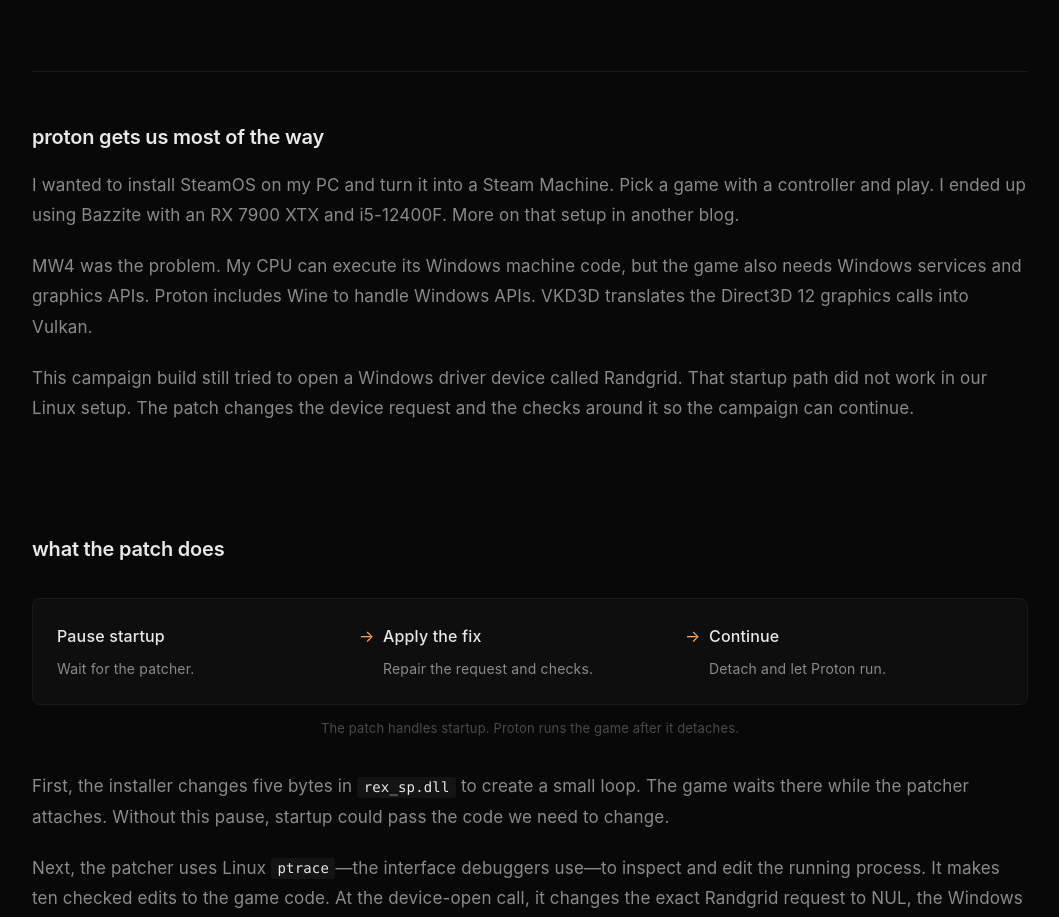
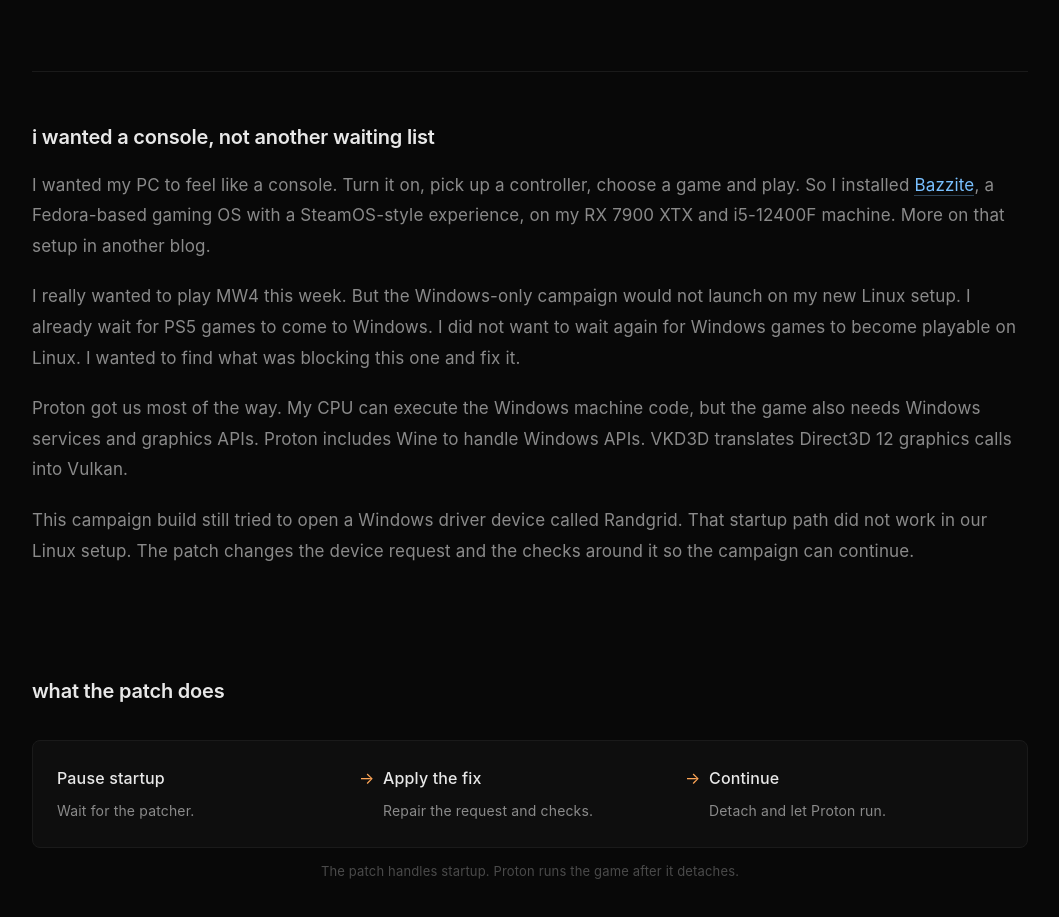
Before and after one commit to PotatoSpudowski/PotatoSpudowski.github.io, a React (Vite) app: page /articles/getting-mw4-running-on-linux in a window 1280 px wide. Shown: the part 894-1811 px from the top of the page, without its empty margins (110-1169 px from the left). Built offline with nearby package versions, Linux system fonts and the light colour scheme.

Commit message:
Add the console experience and MW4 motivation

```diff
--- a/src/pages/MW4Blog.jsx
+++ b/src/pages/MW4Blog.jsx
@@ -15,9 +15,10 @@
 
       <div className="blog-body">
         <section className="blog-section">
-          <h2 className="blog-section-tag">proton gets us most of the way</h2>
-          <p className="blog-p">I wanted to install SteamOS on my PC and turn it into a Steam Machine. Pick a game with a controller and play. I ended up using Bazzite with an RX 7900 XTX and i5-12400F. More on that setup in another blog.</p>
-          <p className="blog-p">MW4 was the problem. My CPU can execute its Windows machine code, but the game also needs Windows services and graphics APIs. Proton includes Wine to handle Windows APIs. VKD3D translates the Direct3D 12 graphics calls into Vulkan.</p>
+          <h2 className="blog-section-tag">i wanted a console, not another waiting list</h2>
+          <p className="blog-p">I wanted my PC to feel like a console. Turn it on, pick up a controller, choose a game and play. So I installed <a href="https://bazzite.gg/">Bazzite</a>, a Fedora-based gaming OS with a SteamOS-style experience, on my RX 7900 XTX and i5-12400F machine. More on that setup in another blog.</p>
+          <p className="blog-p">I really wanted to play MW4 this week. But the Windows-only campaign would not launch on my new Linux setup. I already wait for PS5 games to come to Windows. I did not want to wait again for Windows games to become playable on Linux. I wanted to find what was blocking this one and fix it.</p>
+          <p className="blog-p">Proton got us most of the way. My CPU can execute the Windows machine code, but the game also needs Windows services and graphics APIs. Proton includes Wine to handle Windows APIs. VKD3D translates Direct3D 12 graphics calls into Vulkan.</p>
           <p className="blog-p">This campaign build still tried to open a Windows driver device called Randgrid. That startup path did not work in our Linux setup. The patch changes the device request and the checks around it so the campaign can continue.</p>
         </section>
 
```
